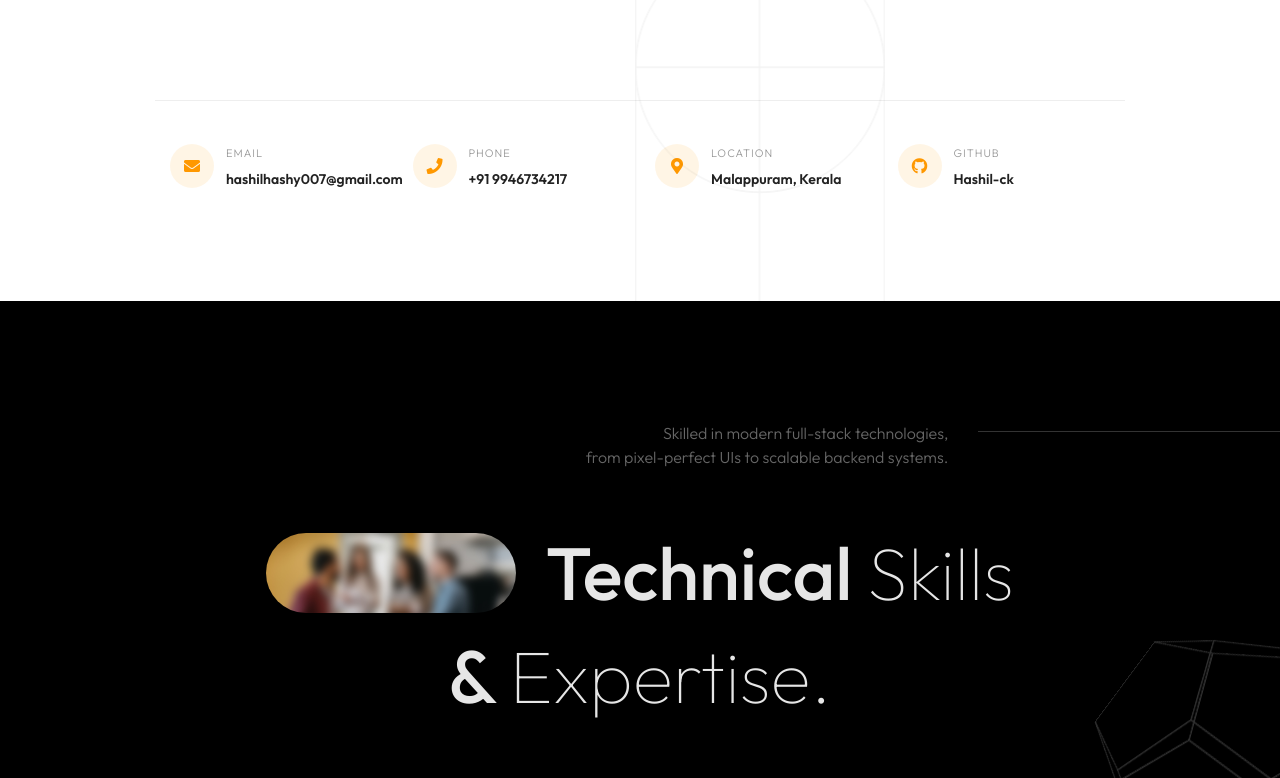
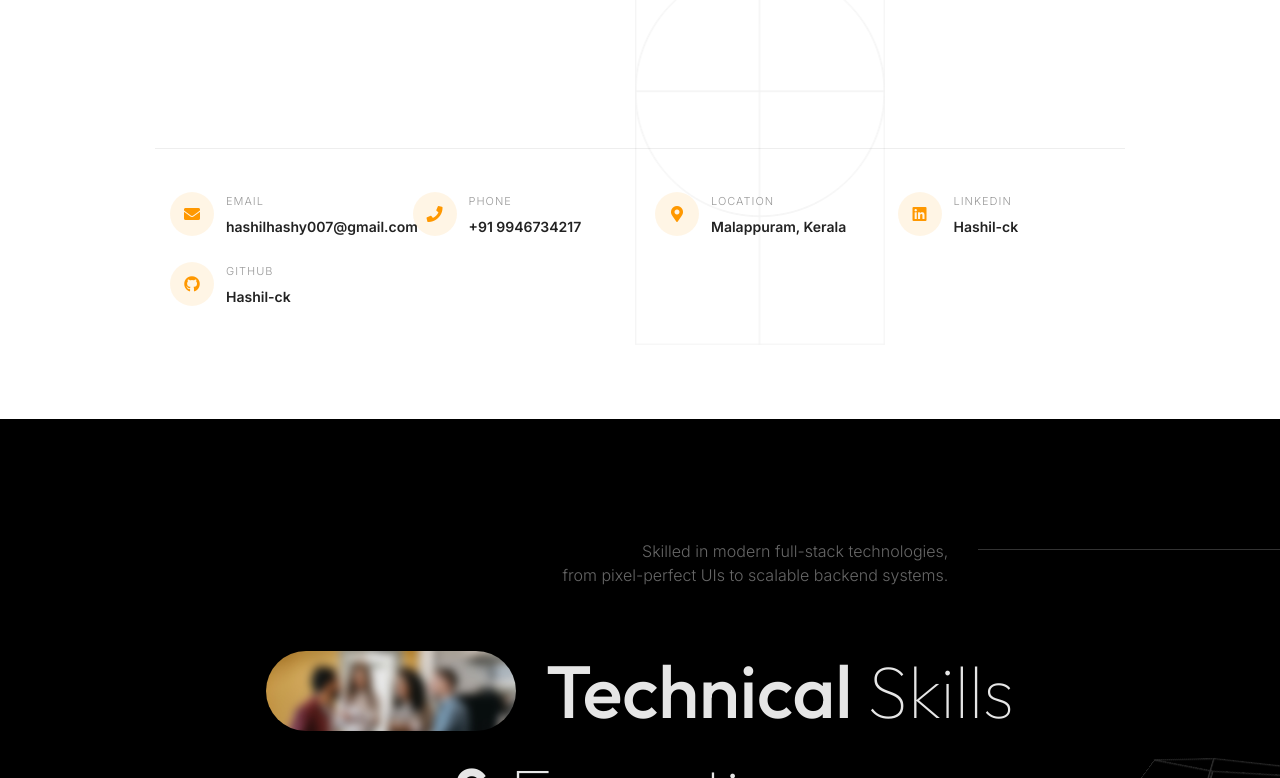
Before and after one commit to Hashil-ck/hashil-portfolio, a Next.js app: page / in a window 1280 px wide. Shown: the part 1902-2680 px from the top of the page. Built offline with nearby package versions, Linux system fonts and the light colour scheme.

Commit message:
font changed

```diff
--- a/app/layout.tsx
+++ b/app/layout.tsx
@@ -1,5 +1,8 @@
 import type { Metadata } from "next";
+import { Inter } from "next/font/google";
 import "./globals.css";
+
+const inter = Inter({ subsets: ["latin"] });
 
 export const metadata: Metadata = {
   title: "Mohammed Hashil — Full Stack Developer",
@@ -19,7 +22,7 @@ export default function RootLayout({
         <link rel="stylesheet" href="/css/swiper.min.css" />
         <link rel="stylesheet" href="/style.css" />
       </head>
-      <body>{children}</body>
+      <body className={inter.className}>{children}</body>
     </html>
   );
 }
--- a/app/page.tsx
+++ b/app/page.tsx
@@ -219,6 +219,7 @@ export default function Home() {
                   { icon: 'fas fa-envelope', label: 'Email', value: 'hashilhashy007@gmail.com', href: 'mailto:hashilhashy007@gmail.com' },
                   { icon: 'fas fa-phone', label: 'Phone', value: '+91 9946734217', href: 'tel:+919946734217' },
                   { icon: 'fas fa-map-marker-alt', label: 'Location', value: 'Malappuram, Kerala', href: '#.' },
+                  { icon: 'fab fa-linkedin', label: 'LinkedIn', value: 'Hashil-ck', href: 'https://www.linkedin.com/in/hashil-ck/' },
                   { icon: 'fab fa-github', label: 'GitHub', value: 'Hashil-ck', href: 'https://github.com/Hashil-ck' },
                 ].map((item) => (
                   <div key={item.label} className="col-sm-6 col-lg-3" style={{ marginBottom: '20px' }}>
--- a/package.json
+++ b/package.json
@@ -1,5 +1,5 @@
 {
-  "name": "ashley-portfolio-nextjs",
+  "name": "hashil-portfolio-nextjs",
   "version": "0.1.0",
   "private": true,
   "scripts": {
```
Also changed, not shown: 1 other file (tests, documents, lock files or other folders).
